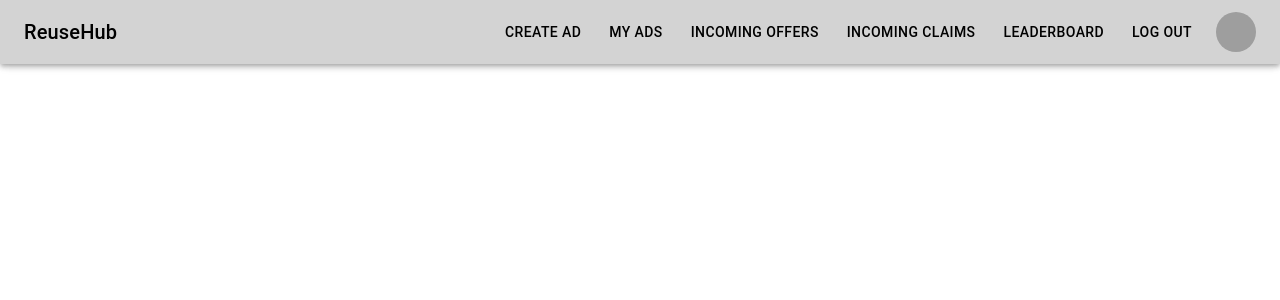
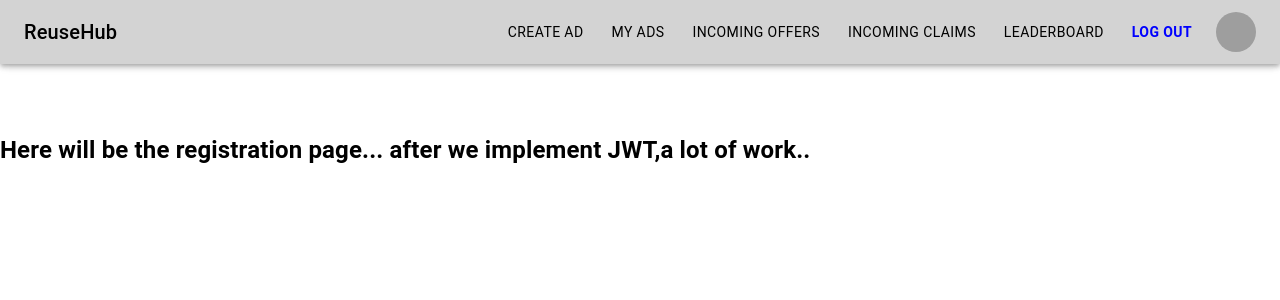
Before and after one commit to yotamgr314/ReuseHub, a React (Create React App) app in the folder frontend/: page /LogOut in a window 1280 px wide. Before the commit this address led to /. Shown: the top 300 px of the page. Built offline with nearby package versions, Linux system fonts and the light colour scheme; grey boxes are pictures that could not be loaded.

Commit message:
create register.js page skeleton

```diff
--- a/frontend/src/App.js
+++ b/frontend/src/App.js
@@ -2,13 +2,14 @@
 import React from "react";
 import { BrowserRouter, Route, Routes, Navigate } from "react-router-dom"; // NOTE to control component rendering based on URL.
 
-import DrawerAppBar from "./shared/ulElements/drawerAppBar";
+import DrawerAppBar from "./shared/ulElements/drawerAppBar"; // NOTE Material UI component - KEREN recommended
 
 import HomePage from "./homePage/pages/homePage.js";
 import MyAds from "./ads/pages/myAds.js";
 import IncomingOffers from "./offers/pages/incomingOffers.js";
 import IncomingClaims from "./claimRequests/pages/incomingClaims.js";
 import LeaderBoard from "./leaderboard/pages/leaderboard.js";
+import Register from "./registration/pages/register.js";
 
 // THIS SECTION TAKES CARE OF RENDERING COMPONENTS BASED ON THE URL.(by BrowserRouter,Router,Route)
 const App = () => {
@@ -21,6 +22,7 @@ const App = () => {
         <Route path="/incomingOffers" element={<IncomingOffers />} />
         <Route path="/incomingClaims" element={<IncomingClaims />} />
         <Route path="/leaderBoard" element={<LeaderBoard />} />
+        <Route path="/LogOut" element={<Register />} />
         <Route path="*" element={<Navigate to="/" />} />
       </Routes>
     </BrowserRouter>
--- /dev/null
+++ b/frontend/src/registration/pages/register.js
@@ -0,0 +1,15 @@
+import React from "react";
+
+const Register = () => {
+  // fetch all ads in our system.
+  return (
+    <div>
+      <h2>
+        Here will be the registration page... after we implement JWT,a lot of
+        work..
+      </h2>
+    </div>
+  );
+};
+
+export default Register;
--- a/frontend/src/shared/ulElements/drawerAppBar.js
+++ b/frontend/src/shared/ulElements/drawerAppBar.js
@@ -15,14 +15,16 @@ import Typography from "@mui/material/Typography";
 import Button from "@mui/material/Button";
 import Avatar from "@mui/material/Avatar";
 
+import { NavLink } from "react-router-dom"; // KEREN recommended it.
+
 const drawerWidth = 240;
 const navItems = [
-  "CREATE AD",
-  "MY ADS",
-  "INCOMING OFFERS ",
-  "INCOMING CLAIMS",
-  "LEADERBOARD",
-  "LOG OUT",
+  { label: "CREATE AD", path: "/createAd" },
+  { label: "MY ADS", path: "/myAds" },
+  { label: "INCOMING OFFERS", path: "/incomingOffers" },
+  { label: "INCOMING CLAIMS", path: "/incomingClaims" },
+  { label: "LEADERBOARD", path: "/leaderBoard" },
+  { label: "LOG OUT", path: "/LogOut" },
 ];
 
 export default function DrawerAppBar(props) {
@@ -43,7 +45,16 @@ export default function DrawerAppBar(props) {
         {navItems.map((item) => (
           <ListItem key={item} disablePadding sx={{ mb: 2.5 }}>
             <ListItemButton sx={{ textAlign: "center", py: 2 }}>
-              <ListItemText primary={item} />
+              <NavLink
+                to={item.path}
+                style={({ isActive }) => ({
+                  textDecoration: "none",
+                  color: isActive ? "blue" : "inherit", // Active link color
+                  fontWeight: isActive ? "bold" : "normal",
+                })}
+              >
+                <ListItemText primary={item.label} />
+              </NavLink>{" "}
             </ListItemButton>
           </ListItem>
         ))}
@@ -78,7 +89,16 @@ export default function DrawerAppBar(props) {
           <Box sx={{ display: { xs: "none", sm: "flex" }, gap: 1.5 }}>
             {navItems.map((item) => (
               <Button key={item} sx={{ color: "text.primary" }}>
-                {item}
+                <NavLink
+                  to={item.path}
+                  style={({ isActive }) => ({
+                    textDecoration: "none",
+                    color: isActive ? "blue" : "inherit", // Active link color
+                    fontWeight: isActive ? "bold" : "normal", // Active link font weight
+                  })}
+                >
+                  {item.label}
+                </NavLink>
               </Button>
             ))}
           </Box>
```
